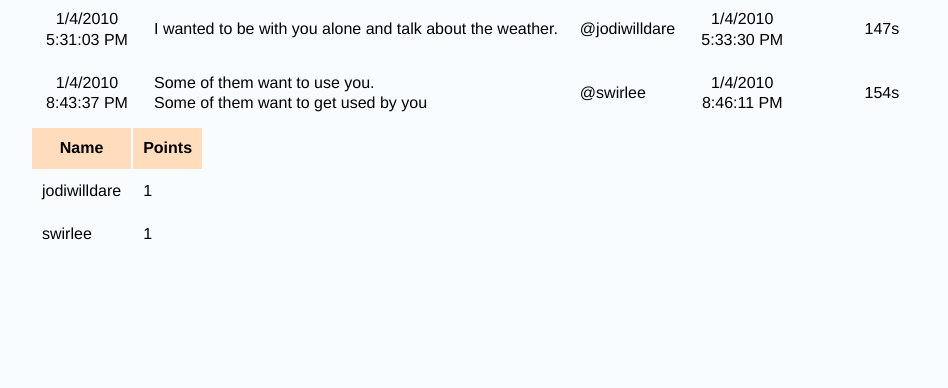
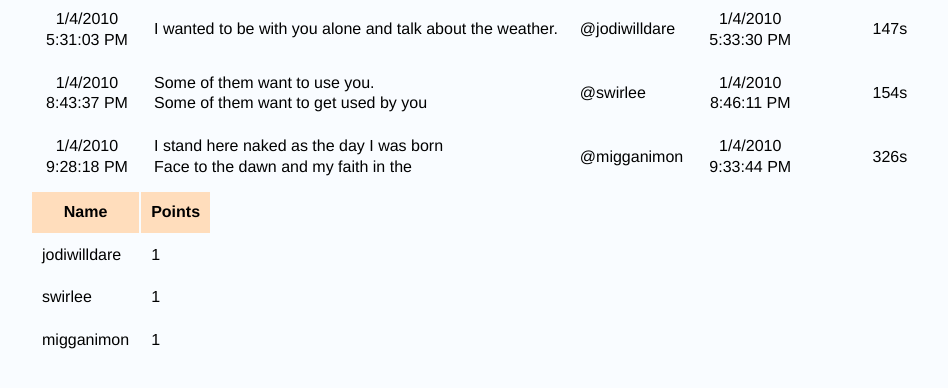
Before and after one commit to karbassi/Name-That-Quote, a plain HTML site: page index.html in a window 1280 px wide. Shown: the part 136-524 px from the top of the page, without its empty margins (130-1078 px from the left). Drawn offline with nearby package versions, Linux system fonts and the light colour scheme.

Commit message:
I really need a way to automate this.

```diff
--- a/index.html
+++ b/index.html
@@ -16,6 +16,12 @@
                 quote: { id: "7378324868", text: "Some of them want to use you.<br>Some of them want to get used by you" },
                 winner: { id: "7378393919", name: "swirlee" },
                 end: "Mon Jan 04 20:46:11 +0000 2010"
+            },
+            {
+                start: "Mon Jan 04 21:28:18 +0000 2010",
+                quote: { id: "7379546653", text: "I stand here naked as the day I was born<br>Face to the dawn and my faith in the" },
+                winner: { id: "7379699388", name: "migganimon" },
+                end: "Mon Jan 04 21:33:44 +0000 2010"
             }
         ];
 
```
